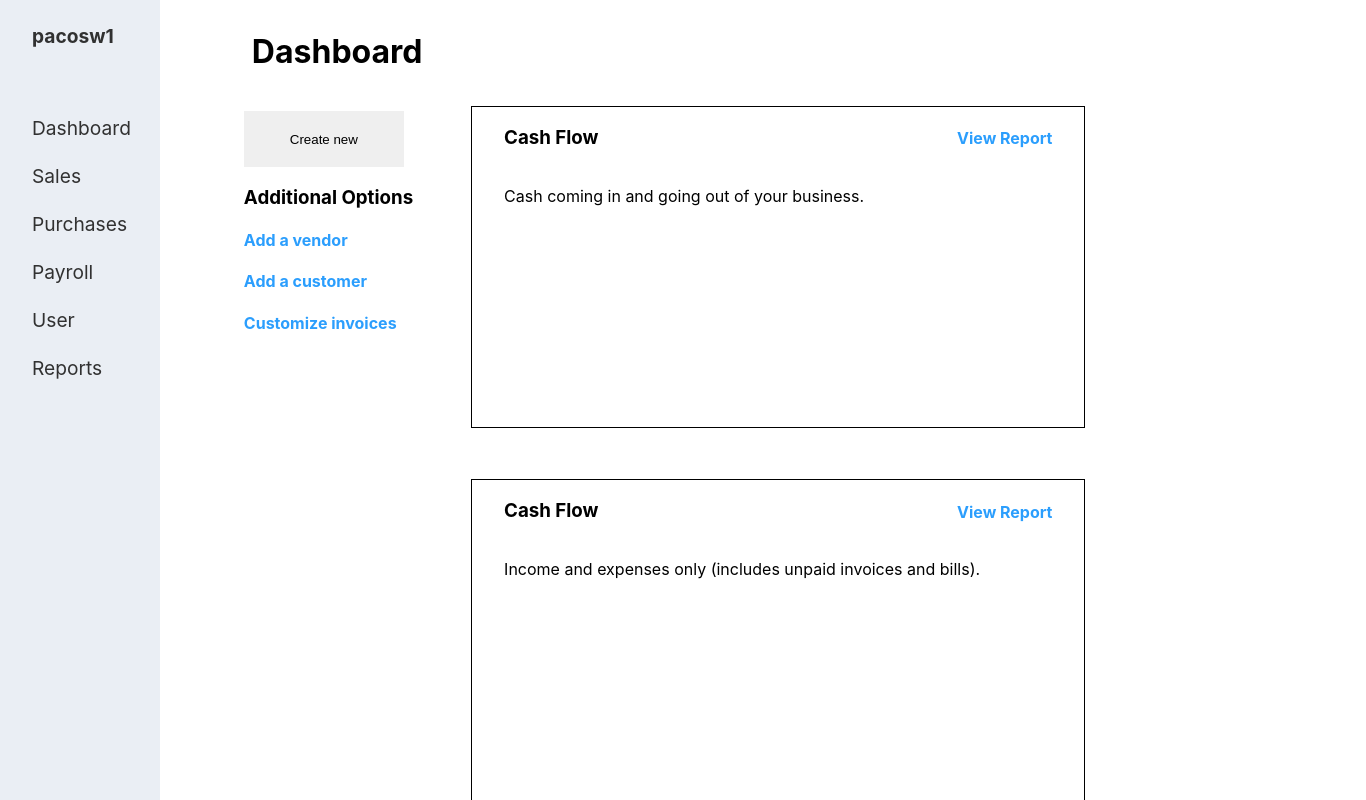
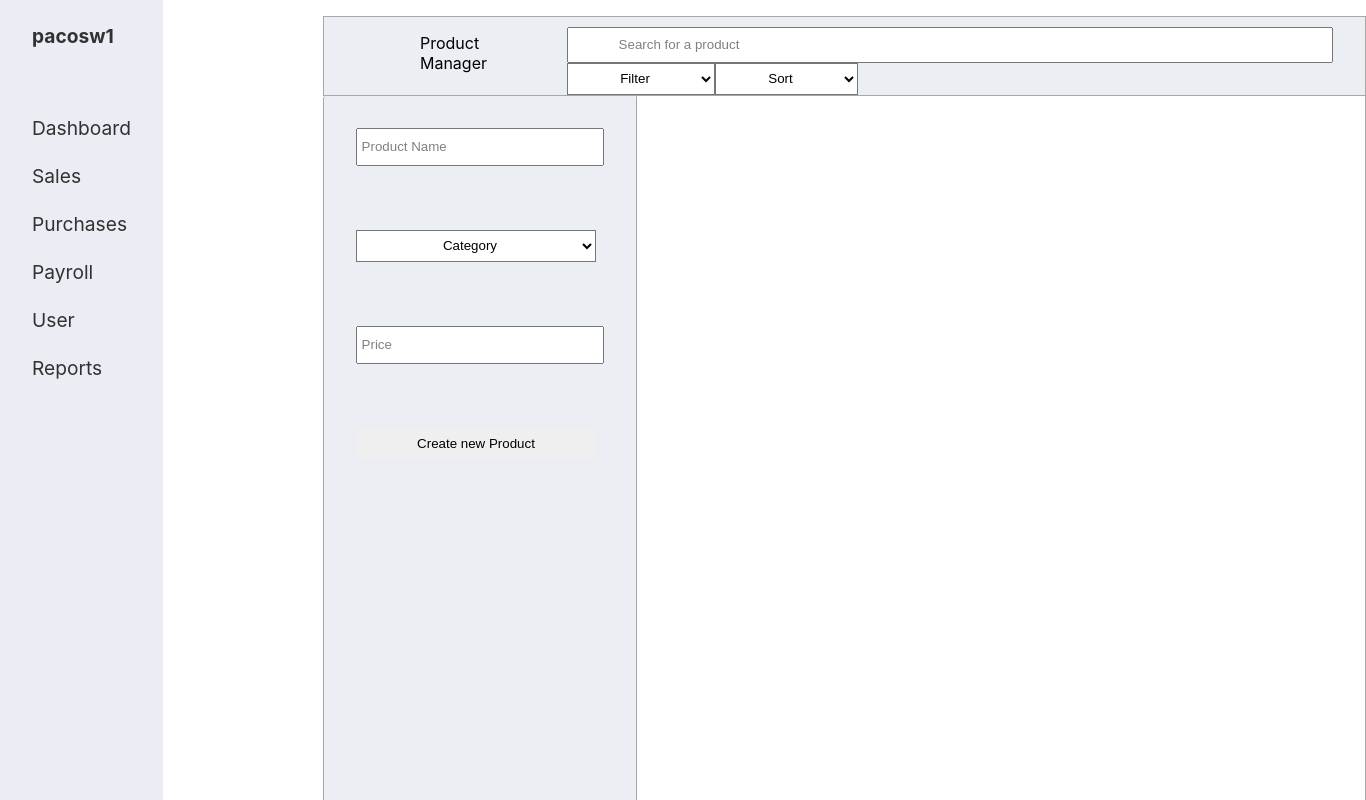
Before and after one commit to pacosw1/website-template, a React (Create React App) app: page / in a window 1280 px wide. Shown: the top 800 px of the page, 1366 px wide, since content can reach past the window. Built offline with nearby package versions, Linux system fonts and the light colour scheme.

Commit message:
added non functional ui for product management

```diff
--- a/src/App.css
+++ b/src/App.css
@@ -15,6 +15,7 @@
   margin: auto;
   flex-flow: wrap;
   margin-top: 0rem;
+  transition: all 0.5s;
 }
 
 #titleD {
@@ -46,6 +47,9 @@
   color: rgb(43, 158, 253);
   text-align: left;
 }
+#navMenu {
+  display: none;
+}
 
 .app {
   display: flex;
@@ -56,12 +60,67 @@
 .sidebar {
   background-color: #eaeef4;
 
-  width: 12.5%;
+  width: 25vh;
 }
+
 .sidebar * {
   margin: 1.5rem 2rem;
   font-size: 1.2rem;
   color: rgb(49, 49, 49);
+}
+@media screen and (max-width: 897px) {
+  .accounting {
+    flex-flow: wrap;
+  }
+  .acc-container {
+    display: flex;
+    flex-flow: wrap;
+  }
+
+  .dash-menu {
+    margin-top: 4em;
+  }
+  .app {
+    display: flex;
+    flex-direction: column;
+  }
+  #navMenu {
+    display: block;
+  }
+
+  .sidebar p,
+  h1 {
+    display: none;
+  }
+  .sidebar {
+    display: flex;
+    flex-wrap: wrap;
+    order: 0;
+    width: 100%;
+    flex: 1 100%;
+    transition: all 0.4s;
+    transition-delay: 0.1s;
+  }
+
+  .dash {
+    margin: 1.2rem;
+    transform: scale(0.9);
+    transform-origin: top left;
+  }
+}
+
+@media screen and (min-width: 952px) {
+  .sidebar {
+    width: 25vh;
+    transition: all 0.2s;
+  }
+
+  #navMenu {
+    display: none;
+  }
+  .acc-container {
+    flex: 1 100%;
+  }
 }
 .wrapper {
   display: flex;
@@ -177,11 +236,6 @@ select {
   padding-right: 4rem;
 }
 
-input:focus {
-  outline: none;
-  box-shadow: 0px 0px 8px rgb(111, 169, 255);
-}
-
 .nav p:hover {
   text-decoration: bold;
   transition: 0.3s;
@@ -209,7 +263,7 @@ body {
 
 ::placeholder {
   padding-left: 0.1rem;
-  color: white;
+  color: grey;
 }
 .nav input {
   padding-left: 1.2rem;
--- a/src/App.js
+++ b/src/App.js
@@ -10,6 +10,8 @@ import { SideMenu } from "./components/SideMenu";
 import { Landingpage } from "./components/Landingpage";
 import { Accounting } from "./components/Accounting";
 import { Sidebar } from "./components/Sidebar";
+import { Transactions } from "./components/Transactions";
+import { ProductManager } from "./components/ProductManager";
 
 class App extends Component {
   constructor(props) {
@@ -57,8 +59,8 @@ class App extends Component {
   render() {
     return (
       <div className="app">
-        <Sidebar posts={this.state.list} />
-        <Dashboard />
+        <Sidebar />
+        <ProductManager posts={this.state.list} />
       </div>
     );
   }
--- /dev/null
+++ b/src/ProductManager.css
@@ -0,0 +1,74 @@
+.product-manager {
+  display: flex;
+}
+
+.product-list {
+  display: flex;
+  flex-wrap: wrap;
+  border: 1px solid;
+  border-top: none;
+  border-left: 1px solid;
+
+  width: 100%;
+}
+
+button {
+  border-style: none;
+}
+.product-header {
+  display: flex;
+  border: 1px solid;
+  align-items: baseline;
+  justify-content: space-between;
+  background-color: #ebeff3;
+}
+.product-create {
+  border: 1px solid;
+  border-top: none;
+  border-radius: 0.2rem;
+  border-right: none;
+  display: flex;
+  flex-direction: column;
+  background-color: #ebeff3;
+}
+
+.product-item {
+  margin: 2rem;
+  height: 2rem;
+  width: 15rem;
+}
+
+.header-item {
+  padding: 0rem 3rem;
+  height: 2rem;
+}
+.right-header {
+  margin: 0em 2rem;
+}
+
+.product-container div {
+  border-color: rgb(167, 167, 167);
+}
+
+.product-content {
+  display: flex;
+  height: 100vh;
+}
+
+.right {
+  padding-left: 6rem;
+}
+.product-container {
+  display: flex;
+  flex-direction: column;
+  flex-wrap: wrap;
+  width: 100%;
+  margin: 1rem 10rem;
+}
+input {
+  color: black;
+  border-style: thin;
+}
+.search {
+  width: 83.3vh;
+}
--- a/src/components/Accounting.js
+++ b/src/components/Accounting.js
@@ -4,7 +4,7 @@ import { Transactions } from "./Transactions";
 export const Accounting = props => {
   let { posts } = props;
   return (
-    <div style={{ width: "87.5%" }}>
+    <div className="acc-container">
       <h1 style={{ paddingLeft: "2rem" }}>Accounting</h1>
       <div className="accounting">
         <div className="flex-end ">
--- /dev/null
+++ b/src/components/ProductManager.js
@@ -0,0 +1,39 @@
+import React from "react";
+import "../ProductManager.css";
+
+export const ProductManager = props => {
+  return (
+    <div className="product-container">
+      <div className="product-header">
+        <div>
+          <p className="header-item right"> Product Manager</p>
+        </div>
+        <div className="right-header">
+          <input
+            className="header-item search"
+            placeholder="Search for a product"
+          />
+          <select className="header-item">
+            <option>Filter</option>
+          </select>
+          <select className="header-item">
+            <option>Sort</option>
+          </select>
+        </div>
+      </div>
+
+      <div className="product-content">
+        <div className="product-create">
+          <input className="product-item" placeholder="Product Name" />
+          <select className="product-item">
+            <option>Category</option>
+          </select>
+          <input type="digit" className="product-item" placeholder="Price" />
+          <button className="product-item">Create new Product</button>
+        </div>
+
+        <div className="product-list" />
+      </div>
+    </div>
+  );
+};
--- a/src/components/Sidebar.js
+++ b/src/components/Sidebar.js
@@ -3,8 +3,10 @@ import React from "react";
 export const Sidebar = props => {
   return (
     <div className="sidebar">
+      <button id="navMenu">Menu</button>
       <h1>pacosw1</h1>
       <br />
+
       <p>Dashboard</p>
       <p>Sales</p>
       <p>Purchases</p>
```
